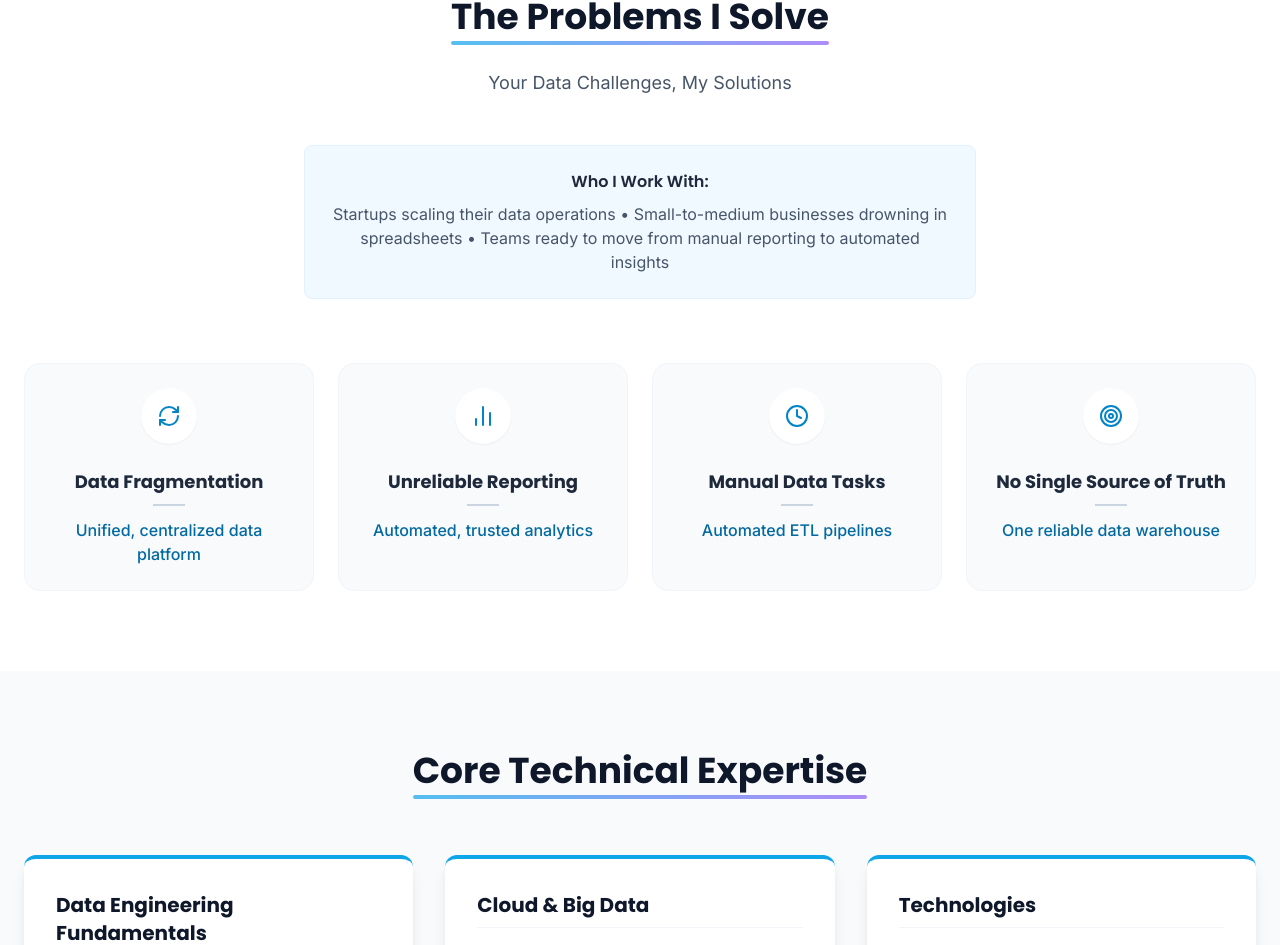
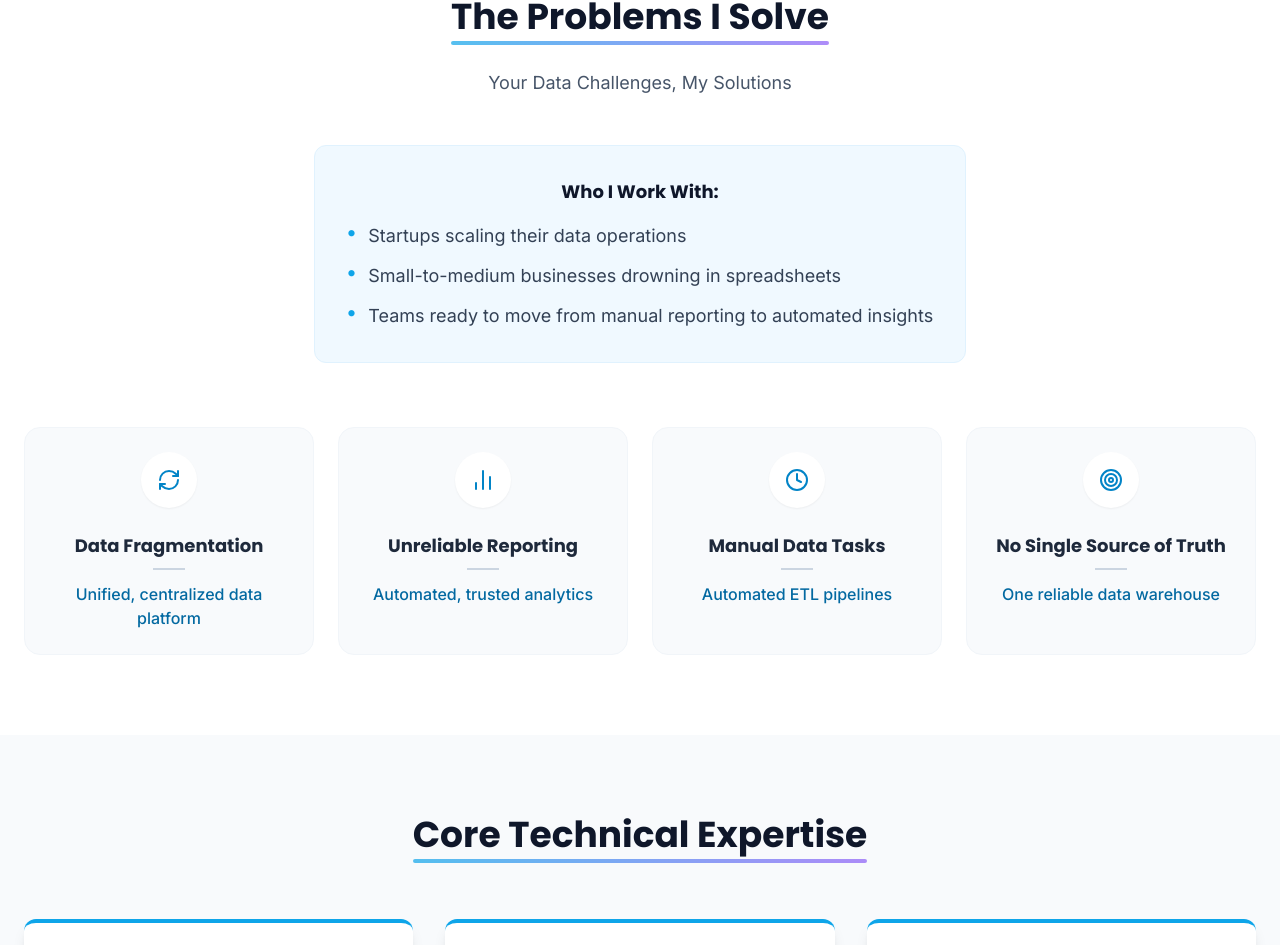
Before and after one commit to aymanibrahim/portfolio, a React (Vite) app: page / in a window 1280 px wide. Shown: the part 1767-2712 px from the top of the page. Built offline with nearby package versions, Linux system fonts and the light colour scheme.

Commit message:
Organize problems

```diff
--- a/components/Problems.tsx
+++ b/components/Problems.tsx
@@ -39,17 +39,30 @@ const Problems: React.FC = () => {
         </FadeIn>
 
         <div className="flex flex-col md:flex-row gap-8 mb-16 justify-center">
-            <div className="bg-primary-50 dark:bg-slate-800/50 p-6 rounded-lg text-center border border-primary-100 dark:border-slate-700 max-w-2xl">
-              <h4 className="font-semibold text-slate-800 dark:text-slate-200 mb-2">Who I Work With:</h4>
-              <p className="text-slate-600 dark:text-slate-400">
-                Startups scaling their data operations • Small-to-medium businesses drowning in spreadsheets • Teams ready to move from manual reporting to automated insights
-              </p>
-            </div>
+            <FadeIn delay={100}>
+              <div className="bg-primary-50 dark:bg-slate-800/50 p-8 rounded-xl border border-primary-100 dark:border-slate-700 max-w-2xl w-full mx-auto">
+                <h4 className="text-lg font-bold text-slate-900 dark:text-white mb-4 text-center">Who I Work With:</h4>
+                <ul className="space-y-3">
+                  <li className="flex items-start">
+                    <span className="text-primary-500 mr-3 font-bold text-xl leading-none">•</span>
+                    <span className="text-slate-700 dark:text-slate-300 text-lg">Startups scaling their data operations</span>
+                  </li>
+                  <li className="flex items-start">
+                    <span className="text-primary-500 mr-3 font-bold text-xl leading-none">•</span>
+                    <span className="text-slate-700 dark:text-slate-300 text-lg">Small-to-medium businesses drowning in spreadsheets</span>
+                  </li>
+                  <li className="flex items-start">
+                    <span className="text-primary-500 mr-3 font-bold text-xl leading-none">•</span>
+                    <span className="text-slate-700 dark:text-slate-300 text-lg">Teams ready to move from manual reporting to automated insights</span>
+                  </li>
+                </ul>
+              </div>
+            </FadeIn>
         </div>
 
         <div className="grid grid-cols-1 md:grid-cols-2 lg:grid-cols-4 gap-6">
           {problems.map((item, index) => (
-            <FadeIn key={index} delay={index * 100}>
+            <FadeIn key={index} delay={index * 100 + 200}>
               <div className="h-full p-6 rounded-2xl bg-slate-50 dark:bg-slate-800 border border-slate-100 dark:border-slate-700 hover:border-primary-500 dark:hover:border-primary-500 transition-colors group text-center">
                 <div className="w-14 h-14 mx-auto bg-white dark:bg-slate-700 rounded-full flex items-center justify-center shadow-sm mb-6 group-hover:scale-110 transition-transform">
                   <item.icon className="w-6 h-6 text-primary-600 dark:text-primary-400" />
```
